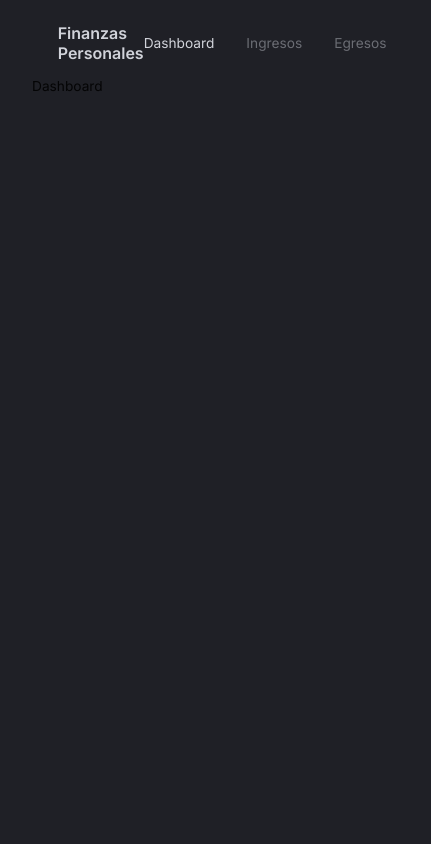
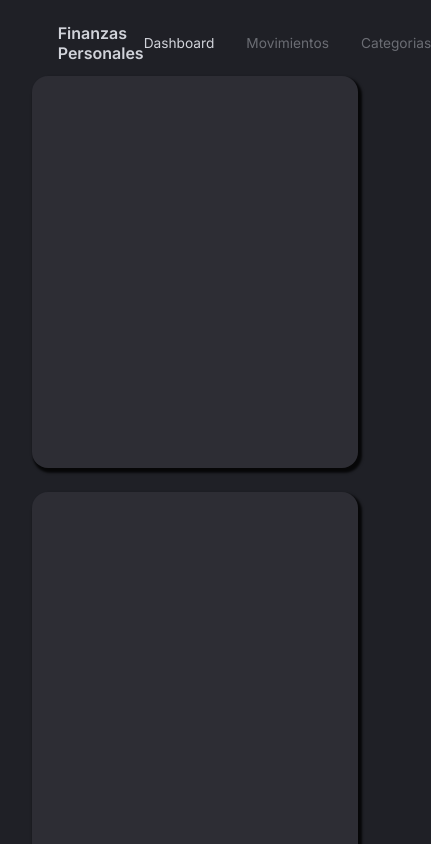
Before and after one commit to MateoGarciaDev88/personal-finance, a React (Vite) app: page / in a window 390 px wide. Shown: the top 844 px of the page, 431 px wide, since content can reach past the window. Built offline with nearby package versions, Linux system fonts and the light colour scheme; some icons are missing.

Commit message:
cambios en el dashboard

```diff
--- a/src/App.tsx
+++ b/src/App.tsx
@@ -5,8 +5,8 @@ import { ThemeProvider } from "@emotion/react";
 import { BrowserRouter, Route, Routes } from "react-router-dom";
 import Navbar from "./screens/navbar";
 import Dashboard from "./screens/dashboard";
-import Incomes from "./screens/incomes";
-import Expenses from "./screens/expenses";
+import Movement from "./screens/movements";
+import Categories from "./screens/categories";
 
 function App() {
   const theme = useMemo( () => createTheme(themeSettings), []);
@@ -21,8 +21,8 @@ function App() {
             />
             <Routes>
               <Route path="/" element={ <Dashboard /> } />
-              <Route path="/incomes" element={ <Incomes /> } />
-              <Route path="/expenses" element={ <Expenses /> } />
+              <Route path="/movements" element={ <Movement /> } />
+              <Route path="/categories" element={ <Categories /> } />
             </Routes>
           </Box>
         </ThemeProvider>
--- /dev/null
+++ b/src/components/DashboardBox.tsx
@@ -0,0 +1,10 @@
+import { Box } from '@mui/material';
+import { styled } from '@mui/system';
+
+const DashboardBox = styled(Box)(({ theme }) => ({
+  backgroundColor: theme.palette.background.light,
+  borderRadius: "1rem",
+  boxShadow: "0.15rem 0.2rem 0.15rem 0.1rem rgba(0, 0, 0, .8)"
+}))
+
+export default DashboardBox;
--- /dev/null
+++ b/src/screens/categories/index.tsx
@@ -0,0 +1,9 @@
+import React from 'react'
+
+const Categories = () => {
+  return (
+    <div>Categories</div>
+  )
+}
+
+export default Categories;
--- a/src/screens/dashboard/index.tsx
+++ b/src/screens/dashboard/index.tsx
@@ -1,8 +1,68 @@
+import { useTheme } from '@emotion/react';
+import { Box, useMediaQuery } from '@mui/material';
 import React from 'react'
+import DashboardBox from '../../components/DashboardBox';
+
+const gridTemplate = `
+  "a a a"
+  "a a a"
+  "a a a"
+  "a a a"
+  "b c d"
+  "b c d"
+  "b c d"
+  "b c d"
+  "b c d"
+  "b c d"
+`
+
+const gridTemplateSmall = `
+  "a"
+  "a"
+  "a"
+  "a"
+  "b"
+  "b"
+  "b"
+  "b"
+  "c"
+  "c"
+  "c"
+  "c"
+  "d"
+  "d"
+  "d"
+  "d"
+`
 
 const Dashboard = () => {
+  const { palette } = useTheme();
+
+  const isAboveMedium = useMediaQuery("(min-width: 1200px)");
   return (
-    <div>Dashboard</div>
+    <Box
+      color={palette.grey[300]}
+      width="100%"
+      height="100%"
+      display="grid"
+      gap="1.5rem"
+      sx={
+        isAboveMedium ? {
+          gridTemplateColumns: "repeat(3, minmax(370px, 1fr))",
+          gridTemplateRows: "repeat(10, minmax(60px, 1fr))",
+          gridTemplateAreas: gridTemplate,
+        } : {
+          gridAutoColumns: "1fr",
+          gridAutoRows: "80px",
+          gridTemplateAreas: gridTemplateSmall,
+        }
+      }
+    >
+      <DashboardBox bgcolor="#fff" gridArea="a"></DashboardBox>
+      <DashboardBox bgcolor="#fff" gridArea="b"></DashboardBox>
+      <DashboardBox bgcolor="#fff" gridArea="c"></DashboardBox>
+      <DashboardBox bgcolor="#fff" gridArea="d"></DashboardBox>
+    </Box>
   )
 }
 
--- a/src/screens/expenses/index.tsx
+++ /dev/null
@@ -1,9 +0,0 @@
-import React from 'react'
-
-const Expenses = () => {
-  return (
-    <div>Expenses</div>
-  )
-}
-
-export default Expenses
--- a/src/screens/incomes/index.tsx
+++ /dev/null
@@ -1,9 +0,0 @@
-import React from 'react'
-
-const Incomes = () => {
-  return (
-    <div>Incomes</div>
-  )
-}
-
-export default Incomes
--- /dev/null
+++ b/src/screens/movements/index.tsx
@@ -0,0 +1,9 @@
+import React from 'react'
+
+const Movement = () => {
+  return (
+    <div>Movement</div>
+  )
+}
+
+export default Movement;
--- a/src/screens/navbar/index.tsx
+++ b/src/screens/navbar/index.tsx
@@ -45,26 +45,26 @@ const Navbar: FC<navbarProps> = ({
         </Box>
         <Box>
         <Link
-            to="/incomes"
-            onClick={() => setSelect("ingresos")}
+            to="/movements"
+            onClick={() => setSelect("movimientos")}
             style={{
-              color: select === "ingresos" ? "inherit" : palette.grey[700],
+              color: select === "movimientos" ? "inherit" : palette.grey[700],
               textDecoration: "inherit"
             }}
           >
-            Ingresos
+            Movimientos
           </Link>
         </Box>
         <Box>
         <Link
-            to="/expenses"
-            onClick={() => setSelect("egresos")}
+            to="/categories"
+            onClick={() => setSelect("categorias")}
             style={{
-              color: select === "egresos" ? "inherit" : palette.grey[700],
+              color: select === "categorias" ? "inherit" : palette.grey[700],
               textDecoration: "inherit"
             }}
           >
-            Egresos
+            Categorias
           </Link>
         </Box>
       </FlexBetween>
```
